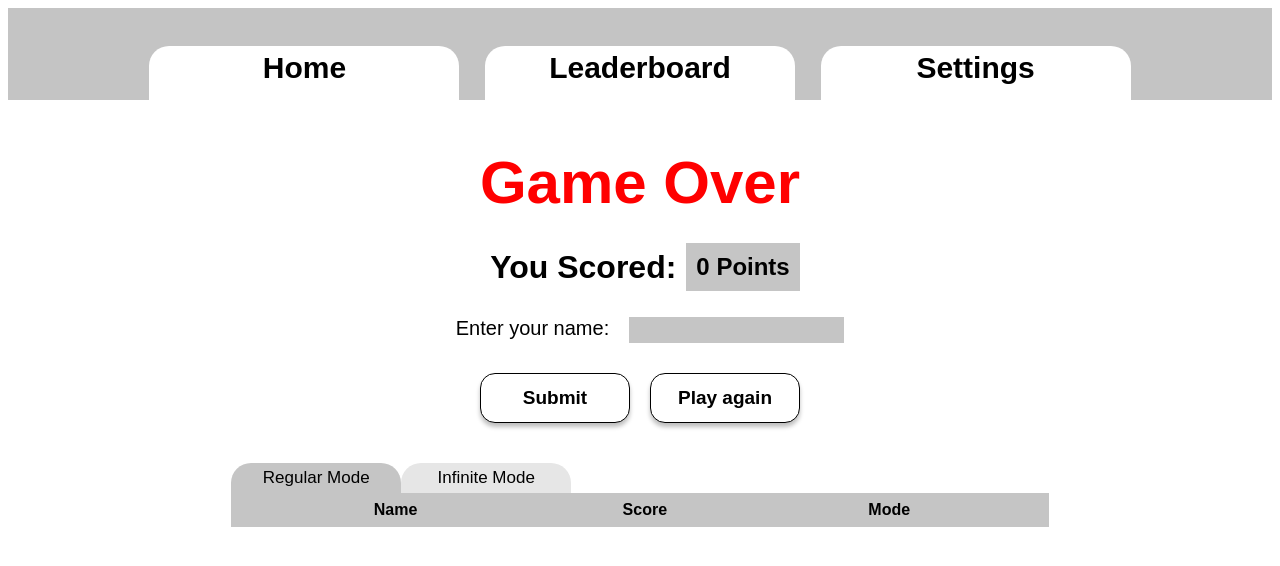
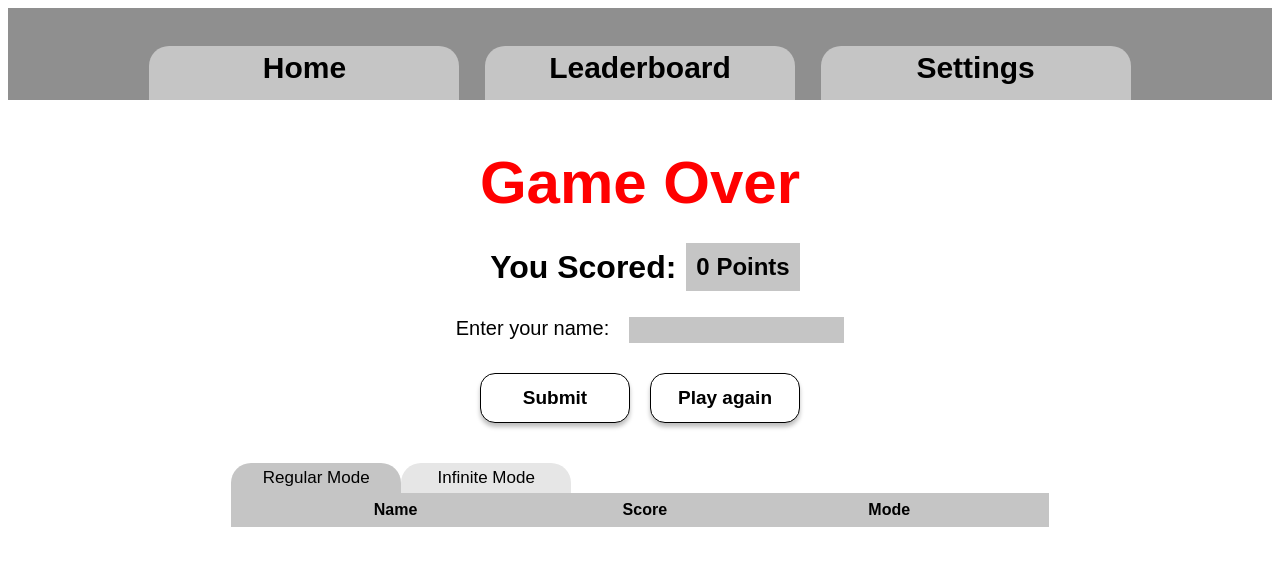
Before and after one commit to Wolfy319/Spotify-quiz-game, an Angular app: page /gameover in a window 1280 px wide. Shown: the top 566 px of the page. Built offline with nearby package versions, Linux system fonts and the light colour scheme.

Commit message:
tweaked style

```diff
--- a/src/app/navbar/navbar.component.css
+++ b/src/app/navbar/navbar.component.css
@@ -1,6 +1,6 @@
 nav {
 	width: 100%;
-	background-color: rgb(196, 196, 196);
+	background-color: rgb(143, 143, 143);
 	display: flex;
 	justify-content: center;
 }
@@ -12,7 +12,7 @@
     width: 10em;
     border: none;
     border-radius: 20px 20px 0 0;
-    background-color: #ffffff;
+    background-color: #c5c5c5;
     font-size: 17px;
     padding:5px;
 	text-align: center;
@@ -20,6 +20,10 @@
 	margin-bottom:0;
     cursor: pointer;
 	padding-bottom: 5%;
+}
+
+.active {
+	background-color: #ffffff;
 }
 
 a {
@@ -31,5 +35,5 @@
 }
 
 a:hover {
-	color:rgb(162, 162, 162);
+	color:#5f5f5f;
 }
--- a/src/app/navbar/navbar.component.html
+++ b/src/app/navbar/navbar.component.html
@@ -1,7 +1,7 @@
 <div class="navbar">
     <nav>
-        <a routerLink="/"><h1 class="tab">Home</h1></a>
-        <a routerLink="/leaderboard"><h1 class="tab">Leaderboard</h1></a>
-        <a routerLink="/settings"><h1 class="tab">Settings</h1></a>
+        <a routerLink="/"><h1 class="tab" [class.active]="urlMatches('/')">Home</h1></a>
+        <a routerLink="/leaderboard"><h1 class="tab" [class.active]="urlMatches('/leaderboard')">Leaderboard</h1></a>
+        <a routerLink="/settings"><h1 class="tab" [class.active]="urlMatches('/settings')">Settings</h1></a>
     </nav>
 </div>
--- a/src/app/navbar/navbar.component.ts
+++ b/src/app/navbar/navbar.component.ts
@@ -1,4 +1,5 @@
 import { Component, OnInit } from '@angular/core';
+import { Router } from '@angular/router';
 
 @Component({
   selector: 'app-navbar',
@@ -7,9 +8,12 @@
 })
 export class NavbarComponent implements OnInit {
 
-  constructor() { }
+  constructor(private router: Router) { }
 
   ngOnInit(): void {
   }
 
+  urlMatches(url: string) {
+    return this.router.url === url
+  }
 }
```
